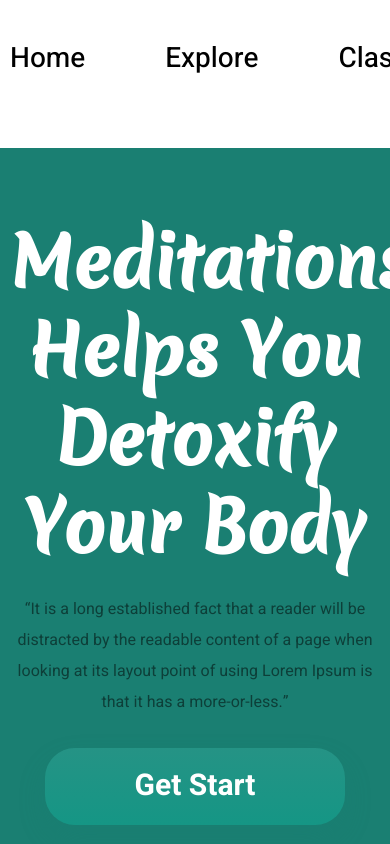
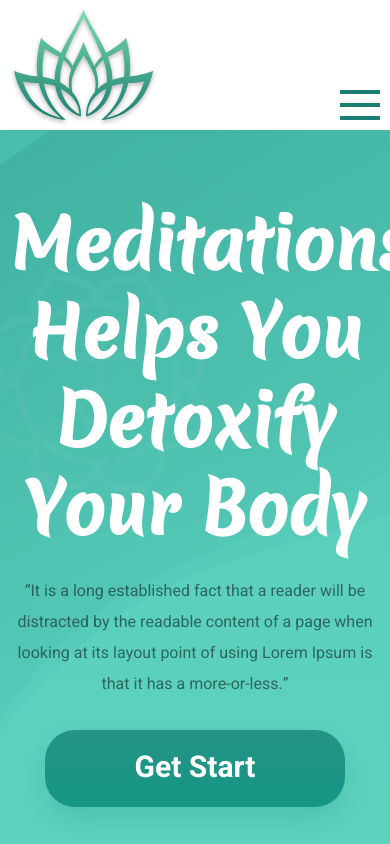
Before and after one commit to progdidi/meditation, a website: page app/index.html in a window 390 px wide. Shown: the top 844 px of the page. Drawn offline with nearby package versions, Linux system fonts and the light colour scheme; files that its build step writes are made by us from their sources.

Commit message:
hamburger btn

```diff
--- a/app/index.html
+++ b/app/index.html
@@ -19,6 +19,12 @@
                         <a href="" class="logo"><img src="images/logo.svg" alt="" class="logo__img"></a>
 
                         <nav class="menu">
+                            <button class="menu__btn">
+                                <span></span>
+                                <span></span>
+                                <span></span>
+                            </button>
+
                             <ul class="menu__list">
                                 <li class="menu__list-item"><a href="" class="menu__list-link">Home</a></li>
                                 <li class="menu__list-item"><a href="" class="menu__list-link">Explore</a></li>
--- a/app/js/main.js
+++ b/app/js/main.js
@@ -1,3 +1,11 @@
 $(function(){
 
+    const menuBtn = document.querySelector('.menu__btn'),
+          menu = document.querySelector('.menu__list');
+
+    menuBtn.addEventListener('click', () => {
+        menu.classList.toggle('menu__list-active');
+        menuBtn.style.backgroundColor = "white";
+    })
+
 });
--- /dev/null
+++ b/app/scss/_media.scss
@@ -0,0 +1,55 @@
+@import 'global';
+@import 'var';
+@import 'reset';
+
+@media (max-width: 1290px) {
+    .header {
+        &__top {
+            .logo {
+                position: relative;
+                z-index: 10;
+            }
+
+            .menu {
+                &__btn {
+                    display: flex;
+                    right: 10px;
+                    top: 90px;
+                    position: absolute;
+                    z-index: 10;
+                    cursor: pointer;
+                }
+                &__list {
+                    position: absolute;
+                    z-index: 5;
+                    background-color: $main-color;
+                    flex-direction: column;
+                    padding-top: 100px;
+                    height: 100vh;
+                    left: 0;
+                    right: 0;
+                    top: 0;
+                    align-items: center;
+                    justify-content: center;
+                    transform: translateY(-100%);
+                    transition: all 0.5s ease;
+                    &.menu__list-active {
+                        transform: translateY(0);
+                    }
+                    &-item {
+                        padding: 20px 0;
+                        padding-left: 0;
+                    }
+                    &-item + .menu__list-item {
+                        margin-left: 0;
+                    }
+                }
+            }
+        }
+
+
+    }
+
+
+
+}
--- a/app/scss/style.scss
+++ b/app/scss/style.scss
@@ -41,12 +41,28 @@
 
                 }
             }
+            &__btn {
+                width: 40px;
+                height: 30px;
+                display: flex;
+                flex-direction: column;
+                justify-content: space-between;
+                padding: 0;
+                border: none;
+                background-color: transparent;
+                display: none;
+                span {
+                    height: 4px;
+                    width: 100%;
+                    background-color: $main-color;
+                }
+            }
         }
     }
 
     &__promo {
         padding-top: 70px;
-        background-color: $main-color;
+        background-image: url(../images/bgi/promo.svg);
         &-title {
             font-family: 'Merienda One', sans-serif;
             font-size: 68px;
@@ -208,8 +224,8 @@
 
 .best {
     padding-top: 86px;
-    background-color: $main-color;
-    padding-bottom: 162px;
+    background-image: url(../images/bgi/best.svg);
+    padding-bottom: 215px;
     margin-bottom: 53px;
     &__title {
     }
@@ -326,3 +342,5 @@
         }
     }
 }
+
+@import 'media';
```
Also changed, not shown: app/css/style.min.css, app/images/bgi/best.svg (added), app/images/bgi/promo.svg (added), app/js/main.min.js.
